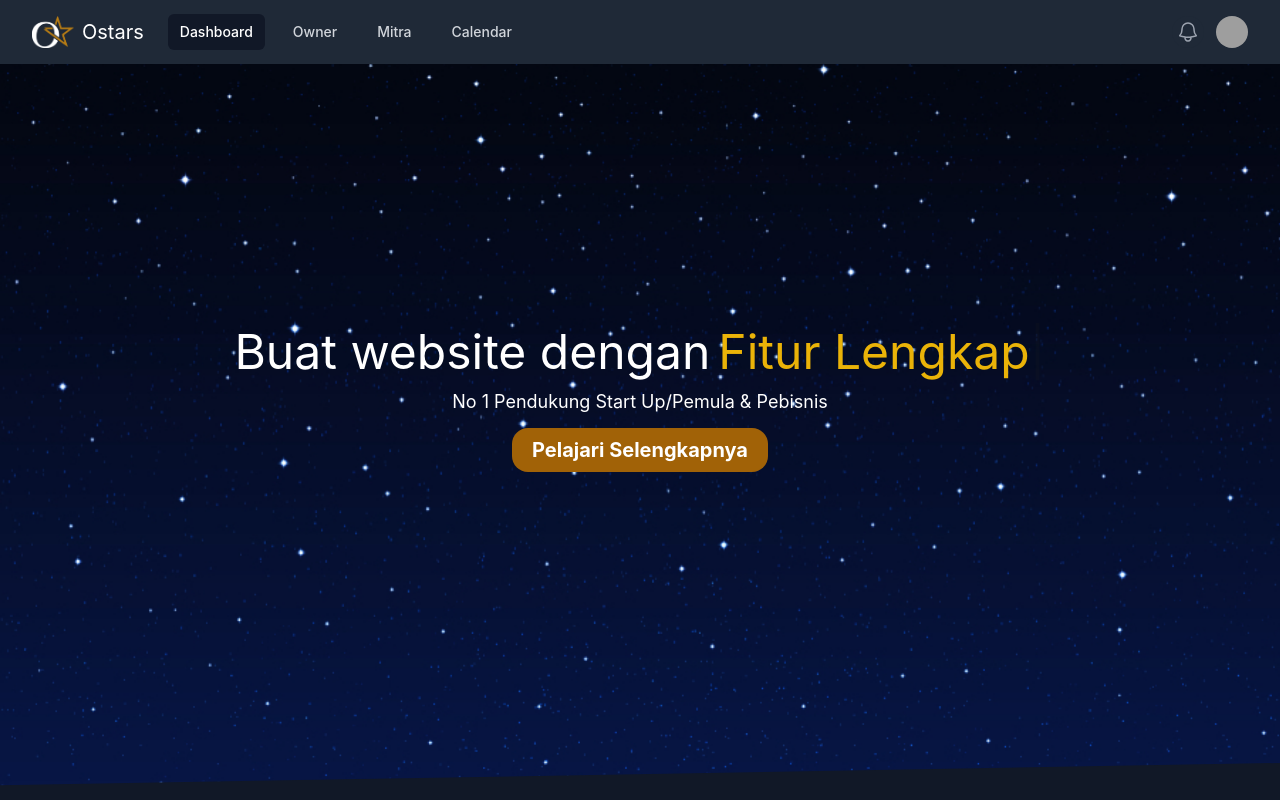
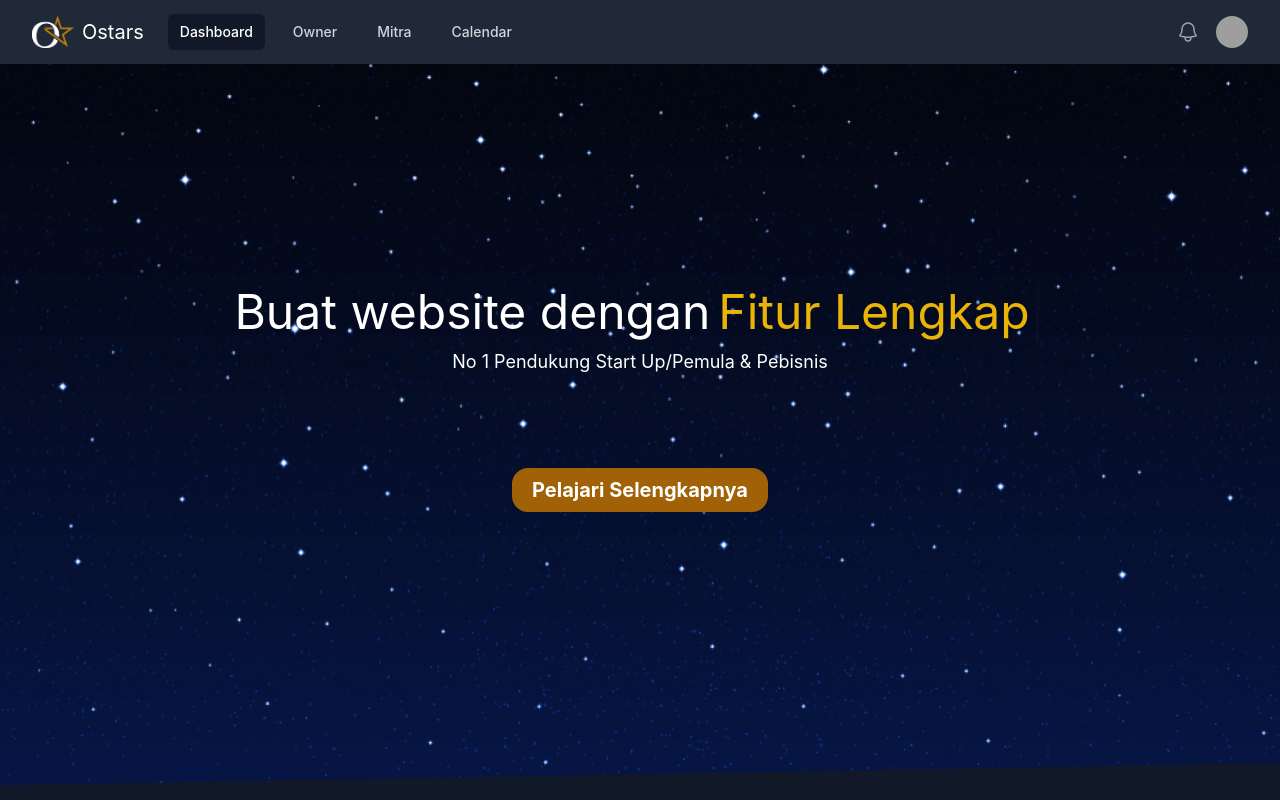
Before and after one commit to Ezrayoandanicolas/ostars-frontend, a React (Create React App) app: page / in a window 1280 px wide. Shown: the top 800 px of the page. Built offline with nearby package versions, Linux system fonts and the light colour scheme; grey boxes are pictures that could not be loaded.

Commit message:
Fix Issue Button Header Css

```diff
--- a/src/components/Header.js
+++ b/src/components/Header.js
@@ -34,11 +34,11 @@ const Header = () => {
                   />
                 </div>
               </h1>
-            <div className='mb-[20%]'>
+            <div>
               <h1 className="text-center text-lg 2xl:text-3xl">No 1 Pendukung Start Up/Pemula & Pebisnis</h1>
             </div>
             <div className="flex justify-center w-full m-auto">
-                  <button className="bg-yellow-700 px-5 py-2 rounded-2xl text-xl font-bold">Pelajari Selengkapnya</button>
+                  <button className="mt-20 bg-yellow-700 px-5 py-2 rounded-2xl text-xl font-bold">Pelajari Selengkapnya</button>
             </div>
             </div>
       </div>
```
Also changed, not shown: 11 other files (tests, documents, lock files or other folders).
